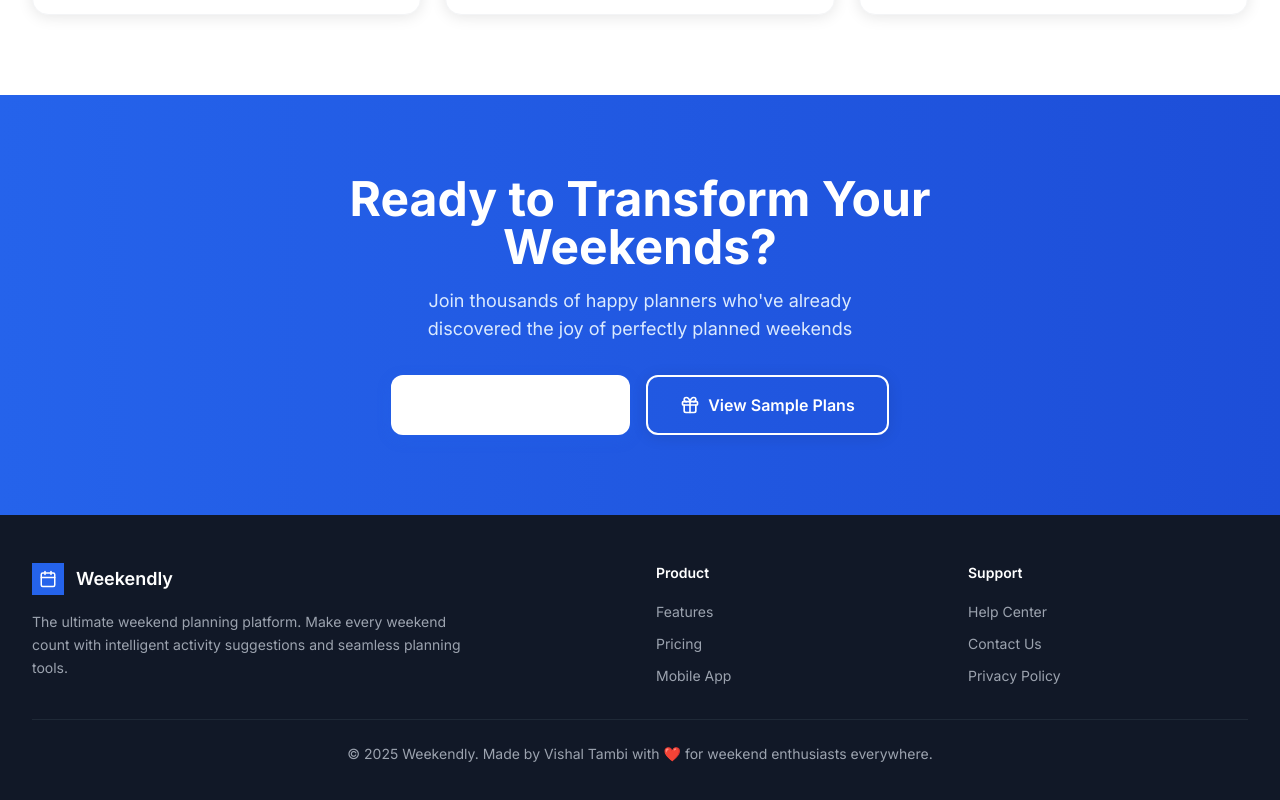
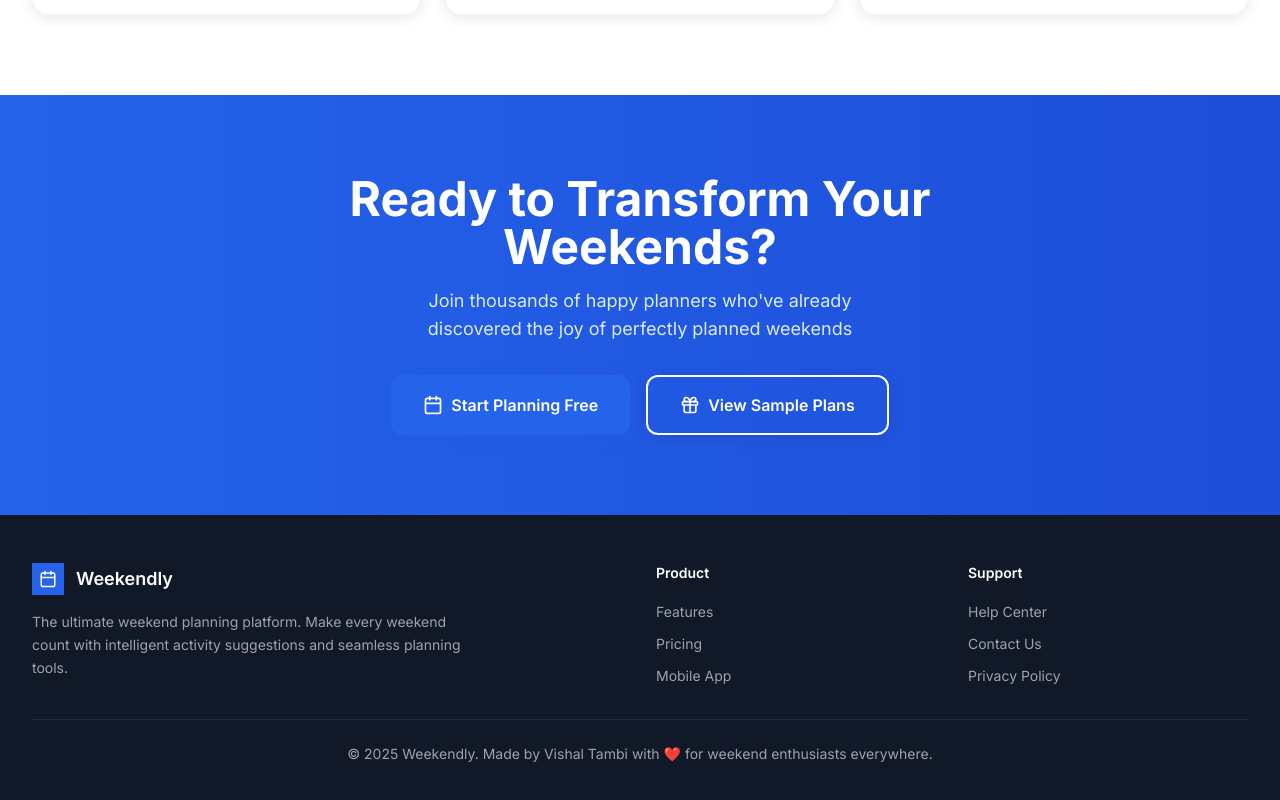
Before and after one commit to vishal-tambi/Weekendly---Smart-Activity-Scheduler, a React (Vite) app in the folder client/: page / in a window 1280 px wide. Shown: the part 2706-3506 px from the top of the page. Built offline with nearby package versions, Linux system fonts and the light colour scheme; no server answers.

Commit message:
fix: button ( landing page )

```diff
--- a/client/src/components/landing/landingPage.jsx
+++ b/client/src/components/landing/landingPage.jsx
@@ -363,7 +363,7 @@ const LandingPage = () => {
                         <Button
                             size="lg"
                             onClick={handleGetStarted}
-                            className="bg-white text-primary-600 hover:bg-gray-50"
+                            className="bg-primary-600 text-primary-600 hover:bg-gray-50"
                         >
                             <Icons.Calendar className="mr-2" size={20} />
                             Start Planning Free
```
